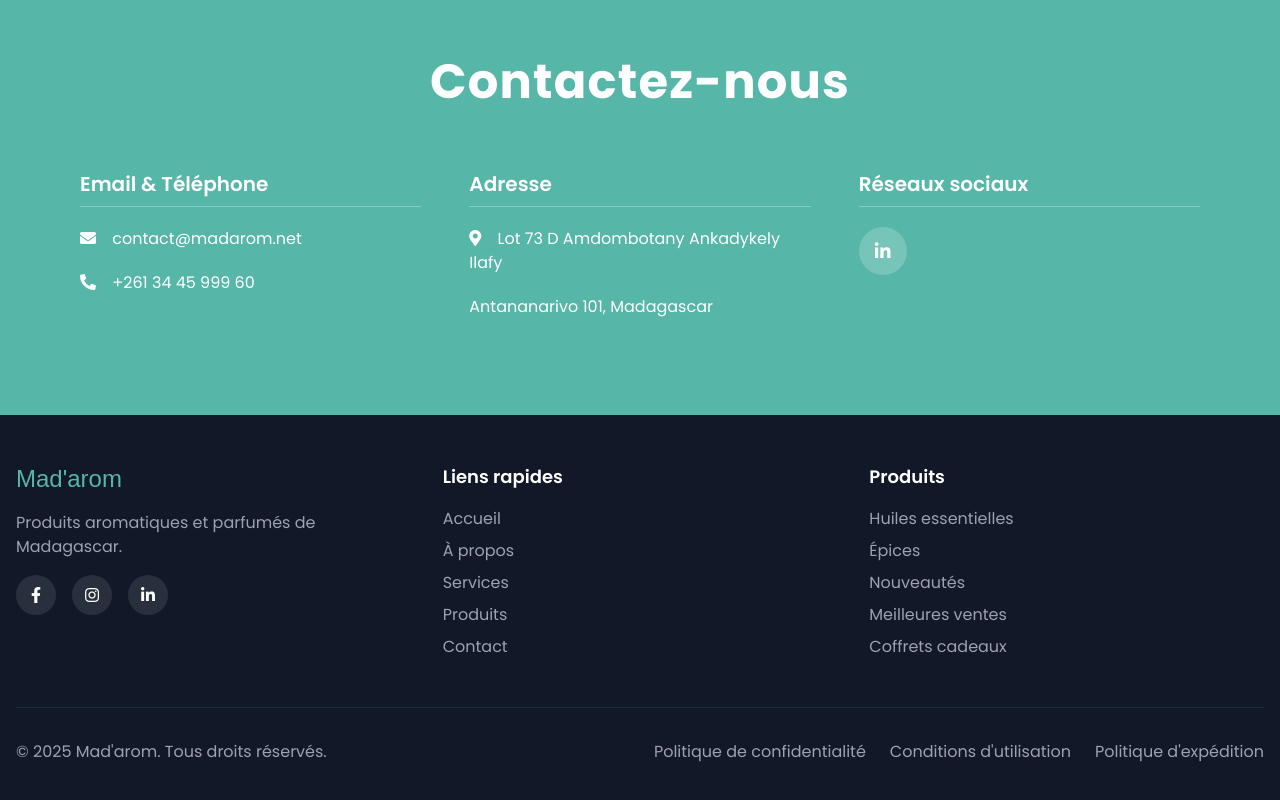
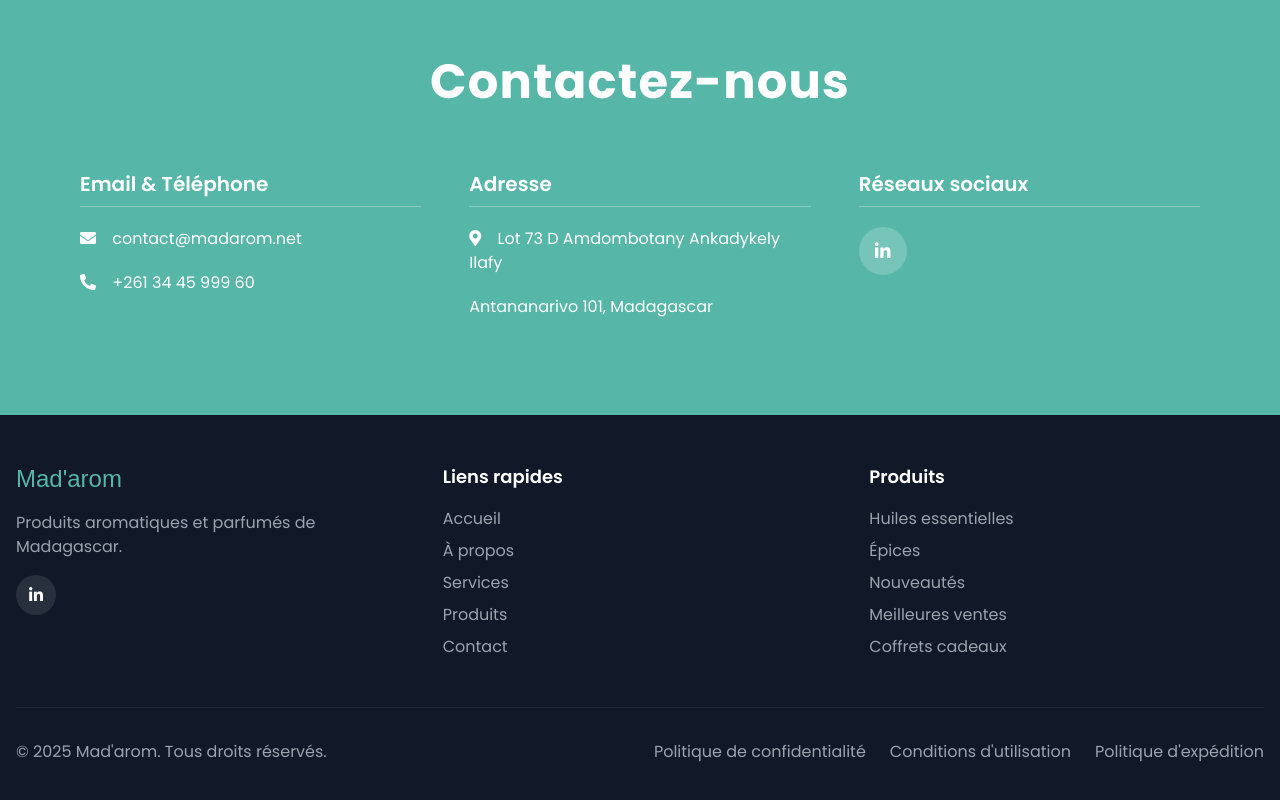
Before and after one commit to madarom/madarom-frontend-project, a website: page index.html in a window 1280 px wide. Shown: the part 3202-4002 px from the top of the page. Drawn offline with nearby package versions, Linux system fonts and the light colour scheme; no server answers; a small style sheet from the web is missing; a web font is replaced by a local one.

Commit message:
Update index.html

```diff
--- a/index.html
+++ b/index.html
@@ -337,13 +337,13 @@
             <h3 class="logo-font text-2xl text-teal mb-4">Mad'arom</h3>
             <p class="text-gray-400 mb-4">Produits aromatiques et parfumés de Madagascar.</p>
             <div class="flex space-x-4">
-                <a href="#" class="w-10 h-10 flex items-center justify-center rounded-full bg-white/10 hover:bg-white/20 transition">
+                <!-- <a href="#" class="w-10 h-10 flex items-center justify-center rounded-full bg-white/10 hover:bg-white/20 transition">
                 <i class="fab fa-facebook-f"></i>
                 </a>
                 <a href="#" class="w-10 h-10 flex items-center justify-center rounded-full bg-white/10 hover:bg-white/20 transition">
                 <i class="fab fa-instagram"></i>
-                </a>
-                <a href="#" class="w-10 h-10 flex items-center justify-center rounded-full bg-white/10 hover:bg-white/20 transition">
+                </a> -->
+                <a href="https://www.linkedin.com/company/madarom-madagascar/" class="w-10 h-10 flex items-center justify-center rounded-full bg-white/10 hover:bg-white/20 transition">
                 <i class="fab fa-linkedin-in"></i>
                 </a>
             </div>
```
